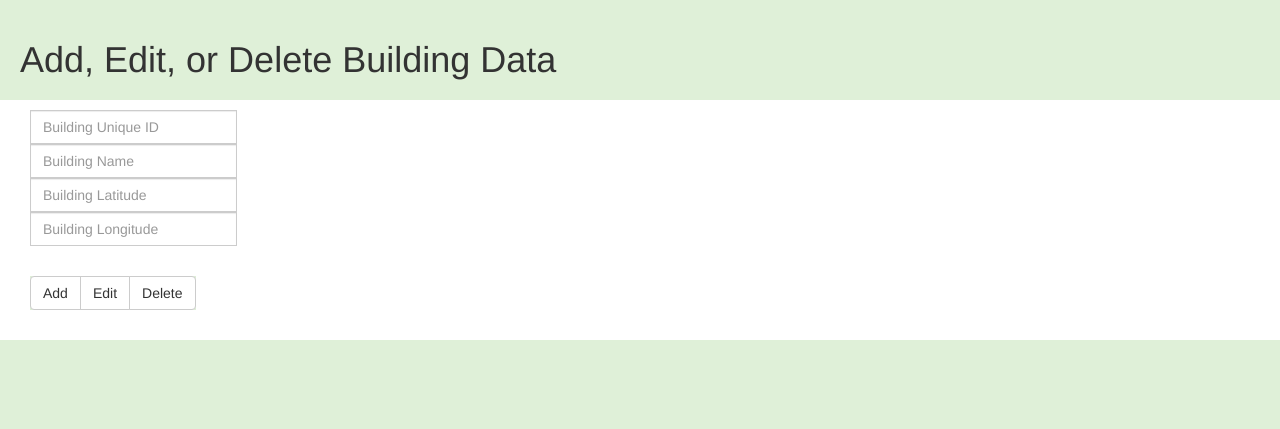
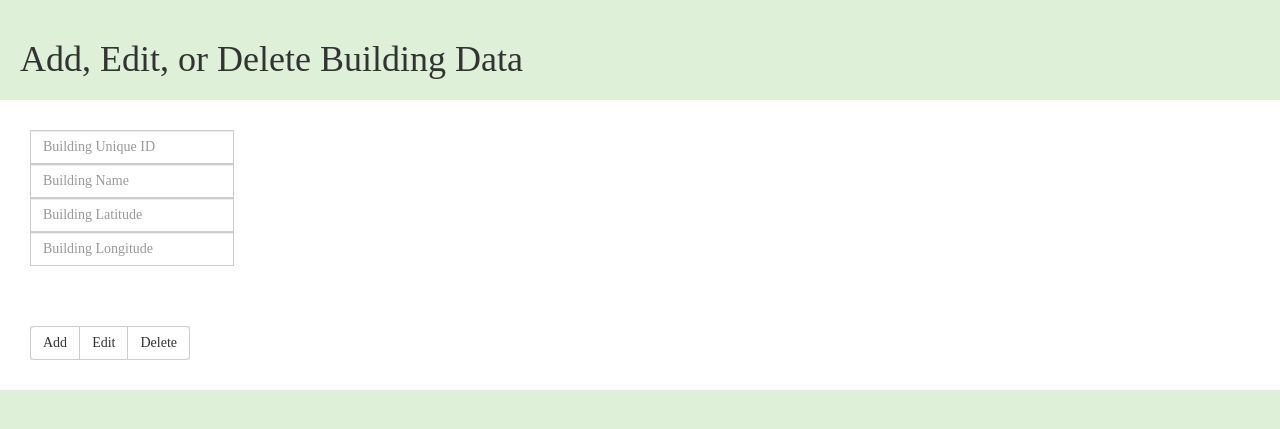
Before and after one commit to Utsav2/CS411-Project, a Flask app: template templates/admin.html in a window 1280 px wide. Shown: the top 429 px of the page. Run offline with Flask 2, Linux system fonts and the light colour scheme; the template is opened without the code that fills it, so the values that code supplies are empty; some libraries are stand-ins or nearby versions.

Commit message:
admin c3

```diff
--- a/static/admin.css
+++ b/static/admin.css
@@ -1,17 +1,25 @@
+/*
+border #d9e9c6
+background #dff0d8
+*/
+
 *{
+	font-family: GrassHopper;
 	background-color: #dff0d8;
+
 
 }
 
 h1 {
+
+	font-family: GrassHopper;
+	font-style: bold;
 	padding: 20px;
 
 }
-/*border #d9e9c6
-background #dff0d8
-*/
+
 div {
-	display : block;
+	margin-top : 30px;
 	margin-left: 30px;
 	margin-bottom : 30px;
 }
--- a/templates/admin.html
+++ b/templates/admin.html
@@ -8,16 +8,17 @@
 	</head>
 	<body>
 		<h1>Add, Edit, or Delete Building Data</h1>
-		<div class="input-group">
+		<div id="input" class="input-group">
 			<p><input name="buildinput" type="text" class="form-control" placeholder = "Building Unique ID"></input></p>
 			<p><input name="nameinput" type="text" class="form-control" placeholder = "Building Name"></input></p>
 			<p><input name="latinput" type="text" class="form-control" placeholder = "Building Latitude"></input></p>
 			<p><input name="longinput" type="text" class="form-control" placeholder = "Building Longitude"></input></p>
 		</div>
-		<div class="btn-group">
+		<div id="buttons" class="btn-group">
 			<button type="button" class="btn btn-default">Add</button>
 			<button type="button" class="btn btn-default">Edit</button>
 			<button type="button" class="btn btn-default">Delete</button>
 		</div>
+	</body>
 
 </html>
```
